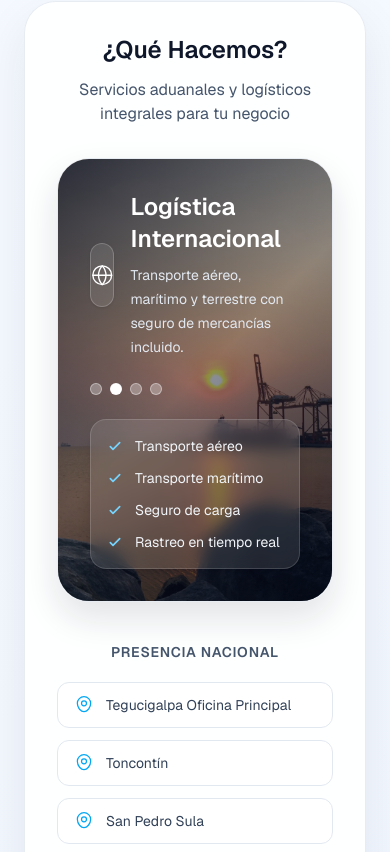
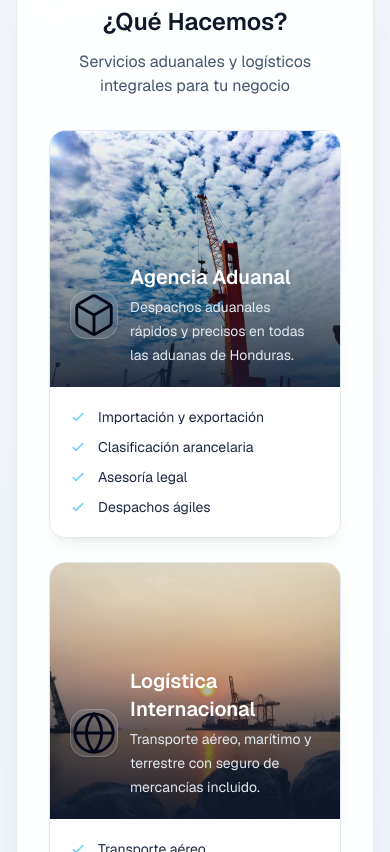
Before and after one commit to 007angel/AG-AD-01, a Next.js app: page / in a window 390 px wide. Shown: the part 1352-2204 px from the top of the page. Built offline with nearby package versions, Linux system fonts and the light colour scheme; no server answers.

Commit message:
AC Cambios de diseño en carousel
AC Cambios de diseño en carousel

```diff
--- a/src/app/page.tsx
+++ b/src/app/page.tsx
@@ -29,7 +29,7 @@ export default function Home() {
 
       <HeroVideo />
 
-      <section className="mx-auto flex max-w-7xl flex-col gap-6 px-6 py-8 lg:px-8 lg:py-16">
+      <section className="mx-auto flex max-w-screen-2xl flex-col gap-6 px-4 py-8 sm:px-6 lg:px-10 lg:py-16">
         <header className="mx-auto flex w-full max-w-4xl scroll-mt-28 flex-col items-center text-center gap-6">
           <div className="flex items-center gap-3">
             <span className={`h-px w-8 sm:w-12 ${isDarkMode ? "bg-sky-400/40" : "bg-sky-500/50"}`} />
--- a/src/components/HeroVideo.tsx
+++ b/src/components/HeroVideo.tsx
@@ -1,11 +1,42 @@
 "use client";
 
 import Image from "next/image";
+import { useEffect, useRef } from "react";
 
 export function HeroVideo() {
+  const videoRef = useRef<HTMLVideoElement | null>(null);
+
+  useEffect(() => {
+    const video = videoRef.current;
+    if (!video) return;
+
+    const tryPlay = () => {
+      if (video.paused) {
+        const p = video.play();
+        if (p) {
+          p.catch(() => {
+            /* autoplay bloqueado (Safari/Mac) */
+          });
+        }
+      }
+    };
+
+    tryPlay();
+    video.addEventListener("loadedmetadata", tryPlay);
+    video.addEventListener("canplay", tryPlay);
+    document.addEventListener("touchstart", tryPlay, { once: true });
+
+    return () => {
+      video.removeEventListener("loadedmetadata", tryPlay);
+      video.removeEventListener("canplay", tryPlay);
+      document.removeEventListener("touchstart", tryPlay);
+    };
+  }, []);
+
   return (
     <section id="inicio" className="relative w-full overflow-hidden">
       <video
+        ref={videoRef}
         src="/video/video-in-opt.mp4"
         poster="/video/poster.jpg"
         preload="auto"
--- a/src/components/ServiceCarousel.tsx
+++ b/src/components/ServiceCarousel.tsx
@@ -1,15 +1,15 @@
 "use client";
 
 import Image from "next/image";
-import { useEffect, useRef, useState } from "react";
+import { useState } from "react";
 import { defaultServiceBoxes } from "../lib/content";
 import { getThemeStyles } from "../lib/theme";
 import { IconCheck, IconMapPin } from "../lib/icons";
 
 const locations = [
-  "Tegucigalpa Oficina Principal",
+  "San Pedro Sula Oficina Principal",
+  "Tegucigalpa",
   "Toncontín",
-  "San Pedro Sula",
   "Puerto Cortés",
   "San Lorenzo",
   "Las Manos (Frontera Honduras – Nicaragua)",
@@ -22,39 +22,11 @@ const locations = [
 ];
 
 export function ServiceCarousel({ isDarkMode }: { isDarkMode: boolean }) {
-  const [activeIndex, setActiveIndex] = useState(0);
-  const [bgSrc, setBgSrc] = useState(defaultServiceBoxes[0].localImage);
-  const [isPaused, setIsPaused] = useState(false);
-  const intervalRef = useRef<ReturnType<typeof setInterval> | null>(null);
   const themeStyles = getThemeStyles(isDarkMode);
-  const active = defaultServiceBoxes[activeIndex];
-
-  useEffect(() => {
-    setBgSrc(active.localImage);
-  }, [activeIndex, active.localImage]);
-
-  useEffect(() => {
-    if (isPaused) return;
-    intervalRef.current = setInterval(() => {
-      setActiveIndex((current) => (current + 1) % defaultServiceBoxes.length);
-    }, 5000);
-    return () => {
-      if (intervalRef.current) clearInterval(intervalRef.current);
-    };
-  }, [isPaused]);
-
-  const goTo = (index: number) => {
-    setActiveIndex(index);
-    if (intervalRef.current) clearInterval(intervalRef.current);
-  };
+  const [failed, setFailed] = useState<Record<string, boolean>>({});
 
   return (
-    <section
-      id="servicios"
-      className={`${themeStyles.cardSection} scroll-mt-28 p-8 lg:p-10`}
-      onMouseEnter={() => setIsPaused(true)}
-      onMouseLeave={() => setIsPaused(false)}
-    >
+    <section id="servicios" className={`${themeStyles.cardSection} scroll-mt-28 p-8 lg:p-10`}>
       <div className="text-center">
         <h2 className={`text-2xl font-semibold sm:text-3xl ${themeStyles.accent}`}>¿Qué Hacemos?</h2>
         <p className={`mx-auto mt-3 max-w-2xl text-base ${themeStyles.mutedText}`}>
@@ -62,54 +34,57 @@ export function ServiceCarousel({ isDarkMode }: { isDarkMode: boolean }) {
         </p>
       </div>
 
-      <div className="mt-8 lg:mt-10">
-        <div className={themeStyles.serviceCardWrapper}>
+      <div className="mt-8 grid gap-6 md:grid-cols-2 lg:mt-10">
+        {defaultServiceBoxes.map((box) => (
+          <div
+            key={box.title}
+            className={`group relative overflow-hidden rounded-2xl border transition-all duration-300 ${
+              isDarkMode
+                ? "border-slate-700/60 shadow-lg shadow-slate-950/20"
+                : "border-slate-200 shadow-lg shadow-slate-950/5"
+            }`}
+          >
+            <div className="relative h-64 w-full overflow-hidden sm:h-72">
               <Image
-            src={bgSrc}
-            alt={active.title}
+                src={failed[box.title] ? box.image : box.localImage}
+                alt={box.title}
                 fill
-            sizes="(max-width: 1280px) 100vw, 1280px"
-            className="object-cover"
-            onError={() => setBgSrc(active.image)}
+                sizes="(max-width: 768px) 100vw, 50vw"
+                className="object-cover transition-transform duration-500 group-hover:scale-105"
+                onError={() => setFailed((prev) => ({ ...prev, [box.title]: true }))}
               />
-          <div className={themeStyles.serviceOverlay} />
-          <div className="relative flex min-h-[420px] flex-col justify-between gap-6 p-8 text-white transition-all duration-700 ease-out lg:p-10">
-            <div className="flex flex-col gap-6 md:flex-row md:items-center md:justify-between">
-              <div className="flex items-center gap-4">
-                <div className="flex h-16 w-16 items-center justify-center rounded-3xl border border-white/20 bg-white/10 text-3xl shadow-sm backdrop-blur-sm">
-                  {active.icon}
+              <div
+                className={`absolute inset-0 ${
+                  isDarkMode
+                    ? "bg-gradient-to-t from-slate-950/95 via-slate-950/40 to-transparent"
+                    : "bg-gradient-to-t from-slate-900/90 via-slate-900/30 to-transparent"
+                }`}
+              />
+              <div className="absolute inset-x-0 bottom-0 flex items-center gap-3 p-5">
+                <div className="flex h-12 w-12 flex-shrink-0 items-center justify-center rounded-2xl border border-white/20 bg-white/10 text-2xl shadow-sm backdrop-blur-sm">
+                  {box.icon}
                 </div>
                 <div>
-                  <h3 className="text-2xl font-semibold text-white">{active.title}</h3>
-                  <p className="mt-2 max-w-2xl text-sm leading-6 text-slate-200">
-                    {active.description}
+                  <h3 className="text-xl font-semibold text-white lg:text-2xl">{box.title}</h3>
+                  <p className="mt-1 max-w-xl text-sm leading-6 text-slate-200">
+                    {box.description}
                   </p>
                 </div>
               </div>
-              <div className="flex items-center gap-2 text-sm text-slate-200">
-                {defaultServiceBoxes.map((_, index) => (
-                  <button
-                    key={index}
-                    onClick={() => goTo(index)}
-                    className={`h-3 w-3 rounded-full border border-white/40 transition ${
-                      index === activeIndex ? "bg-white" : "bg-white/30 hover:bg-white/60"
-                    }`}
-                    aria-label={`Mostrar servicio ${index + 1}`}
-                  />
-                ))}
-              </div>
             </div>
 
-            <ul className="space-y-3 rounded-2xl border border-white/15 bg-white/10 p-4 text-sm shadow-lg shadow-slate-950/20 backdrop-blur-sm md:max-w-md">
-              {active.points.map((point) => (
-                <li key={point} className="flex items-start gap-3 text-slate-100">
+            <div className={`px-5 py-5 ${isDarkMode ? "bg-slate-900/70" : "bg-white/90"}`}>
+              <ul className="space-y-2.5">
+                {box.points.map((point) => (
+                  <li key={point} className="flex items-start gap-3 text-sm">
                     <IconCheck className="mt-0.5 h-4 w-4 flex-shrink-0 text-sky-300" />
-                  <span>{point}</span>
+                    <span className={isDarkMode ? "text-slate-100" : "text-slate-800"}>{point}</span>
                   </li>
                 ))}
               </ul>
             </div>
           </div>
+        ))}
       </div>
 
       <div className="mt-10">
--- a/src/components/ServicesDetail.tsx
+++ b/src/components/ServicesDetail.tsx
@@ -1,7 +1,7 @@
 "use client";
 
-import { useEffect, useState } from "react";
 import Image from "next/image";
+import { useState } from "react";
 import { getThemeStyles } from "../lib/theme";
 import {
   IconBox,
@@ -20,6 +20,9 @@ type ServiceGroup = {
   name: string;
   icon: React.ReactNode;
   modalities: string[];
+  /** Foto local en public/FotoCarousel (coloca el archivo con este nombre). */
+  localImage: string;
+  /** Foto de respaldo automática si no existe la local. */
   image: string;
 };
 
@@ -28,94 +31,77 @@ const groups: ServiceGroup[] = [
     name: "Despacho Aduanero De Importación",
     icon: <IconBox className="text-2xl" />,
     modalities: ["FCL", "FTL", "LCL", "LTL", "Aéreo"],
+    localImage: "/FotoCarousel/despacho-importacion.jpg",
     image: "https://images.unsplash.com/photo-1578575437130-527eed3abbec?auto=format&fit=crop&w=600&q=80",
   },
   {
     name: "Despacho Aduanero De Exportación",
     icon: <IconUpload className="text-2xl" />,
     modalities: ["FCL", "FTL", "LCL", "LTL"],
+    localImage: "/FotoCarousel/despacho-exportacion.jpg",
     image: "https://images.unsplash.com/photo-1755428855454-56c364d2a808?auto=format&fit=crop&w=600&q=80",
   },
   {
     name: "Permiso Fito Sanitario",
     icon: <IconLeaf className="text-2xl" />,
     modalities: ["Importación", "Exportación"],
+    localImage: "/FotoCarousel/permiso-fito.jpg",
     image: "https://images.unsplash.com/photo-1529313780224-1a12b68bed16?auto=format&fit=crop&w=600&q=80",
   },
   {
     name: "Permiso Zoo Sanitario",
     icon: <IconPaw className="text-2xl" />,
     modalities: ["Importación", "Exportación"],
+    localImage: "/FotoCarousel/permiso-zoo.jpg",
     image: "https://images.unsplash.com/photo-1548199973-03cce0bbc87b?auto=format&fit=crop&w=600&q=80",
   },
   {
     name: "Marchamo Nacional / Internacional",
     icon: <IconClipboard className="text-2xl" />,
     modalities: [],
+    localImage: "/FotoCarousel/marchamo.jpg",
     image: "https://images.unsplash.com/photo-1583521214690-73421a1829a9?auto=format&fit=crop&w=600&q=80",
   },
   {
     name: "Entregas Locales",
     icon: <IconTruck className="text-2xl" />,
     modalities: ["Camión", "Chasis FCL"],
+    localImage: "/FotoCarousel/entregas-locales.jpg",
     image: "https://images.unsplash.com/photo-1586528116311-ad8dd3c8310d?auto=format&fit=crop&w=600&q=80",
   },
   {
     name: "Declaración De Oficio",
     icon: <IconFile className="text-2xl" />,
     modalities: [],
+    localImage: "/FotoCarousel/declaracion-oficio.jpg",
     image: "https://images.unsplash.com/photo-1450101499163-c8848c66ca85?auto=format&fit=crop&w=600&q=80",
   },
   {
     name: "Tránsitos a Zona Libre",
     icon: <IconRefresh className="text-2xl" />,
     modalities: [],
+    localImage: "/FotoCarousel/transitos-zona-libre.jpg",
     image: "https://images.unsplash.com/photo-1553413077-190dd305871c?auto=format&fit=crop&w=600&q=80",
   },
   {
     name: "Asesoría Logística",
     icon: <IconCompass className="text-2xl" />,
     modalities: [],
+    localImage: "/FotoCarousel/asesoria-logistica.jpg",
     image: "https://images.unsplash.com/photo-1519992599773-1e1d4029929d?auto=format&fit=crop&w=600&q=80",
   },
   {
     name: "DUCA T",
     icon: <IconFileText className="text-2xl" />,
     modalities: [],
+    localImage: "/FotoCarousel/duca-t.jpg",
     image: "https://images.unsplash.com/photo-1568992687947-868a62a9f521?auto=format&fit=crop&w=600&q=80",
   },
 ];
 
-function getCardsPerView(): number {
-  if (typeof window === "undefined") return 4;
-  if (window.innerWidth >= 1024) return 4;
-  if (window.innerWidth >= 640) return 3;
-  return 2;
-}
-
 export function ServicesDetail({ isDarkMode }: { isDarkMode: boolean }) {
-  const [activePage, setActivePage] = useState(0);
-  const [perView, setPerView] = useState(4);
   const themeStyles = getThemeStyles(isDarkMode);
-
-  useEffect(() => {
-    setPerView(getCardsPerView());
-    const onResize = () => setPerView(getCardsPerView());
-    window.addEventListener("resize", onResize);
-    return () => window.removeEventListener("resize", onResize);
-  }, []);
-
-  const totalPages = Math.ceil(groups.length / perView);
-
-  useEffect(() => {
-    if (totalPages <= 1) return;
-    const id = setInterval(() => {
-      setActivePage((p) => (p + 1) % totalPages);
-    }, 6000);
-    return () => clearInterval(id);
-  }, [totalPages]);
-
-  const pageGroups = groups.slice(activePage * perView, activePage * perView + perView);
+  const [failed, setFailed] = useState<Record<string, boolean>>({});
 
   return (
     <section className={`${themeStyles.cardSection} scroll-mt-28 p-8 lg:p-10`}>
@@ -129,7 +115,7 @@ export function ServicesDetail({ isDarkMode }: { isDarkMode: boolean }) {
       </div>
 
       <div className="mt-8 grid gap-4 sm:grid-cols-2 lg:grid-cols-3 xl:grid-cols-4">
-        {pageGroups.map((group) => (
+        {groups.map((group) => (
           <div
             key={group.name}
             className={`group relative overflow-hidden rounded-2xl border transition-all duration-300 ${
@@ -140,11 +126,12 @@ export function ServicesDetail({ isDarkMode }: { isDarkMode: boolean }) {
           >
             <div className="relative h-36 w-full overflow-hidden">
               <Image
-                src={group.image}
+                src={failed[group.name] ? group.image : group.localImage}
                 alt={group.name}
                 fill
                 sizes="(max-width: 640px) 50vw, (max-width: 1024px) 33vw, 25vw"
                 className="object-cover transition-transform duration-500 group-hover:scale-105"
+                onError={() => setFailed((prev) => ({ ...prev, [group.name]: true }))}
               />
               <div className={`absolute inset-0 ${
                 isDarkMode
@@ -185,23 +172,6 @@ export function ServicesDetail({ isDarkMode }: { isDarkMode: boolean }) {
           </div>
         ))}
       </div>
-
-      {totalPages > 1 && (
-        <div className="mt-6 flex items-center justify-center gap-2">
-          {Array.from({ length: totalPages }).map((_, i) => (
-            <button
-              key={i}
-              onClick={() => setActivePage(i)}
-              className={`h-3 w-3 rounded-full border transition ${
-                isDarkMode
-                  ? `border-slate-500 ${i === activePage ? "bg-sky-400" : "bg-slate-600 hover:bg-slate-500"}`
-                  : `border-slate-300 ${i === activePage ? "bg-sky-500" : "bg-slate-300 hover:bg-slate-400"}`
-              }`}
-              aria-label={`Página ${i + 1}`}
-            />
-          ))}
-        </div>
-      )}
     </section>
   );
 }
--- a/src/components/SiteFooter.tsx
+++ b/src/components/SiteFooter.tsx
@@ -84,7 +84,14 @@ export function SiteFooter() {
               </a>
             </li>
             <li>
-              <IconClock className="h-4 w-4 text-amber-400" /> Horario de atención: {companyInfo.hours}
+              <div className="flex items-start gap-2">
+                <IconClock className="mt-0.5 h-4 w-4 flex-shrink-0 text-amber-400" />
+                <div className="flex flex-col gap-1">
+                  <span>Horario de atención:</span>
+                  <span>{companyInfo.hours.weekdays}</span>
+                  <span>{companyInfo.hours.saturday}</span>
+                </div>
+              </div>
             </li>
           </ul>
         </div>
--- a/src/lib/content.tsx
+++ b/src/lib/content.tsx
@@ -84,7 +84,10 @@ export type CompanyInfo = {
   email: string;
   whatsappText: string;
   address: string;
-  hours: string;
+  hours: {
+    weekdays: string;
+    saturday: string;
+  };
   socials: {
     facebook: string;
     instagram: string;
@@ -100,7 +103,10 @@ export const companyInfo: CompanyInfo = {
   whatsappText:
     "Hola, me gustaría solicitar una cotización para mis operaciones de comercio exterior.",
   address: "San Pedro Sula, Honduras",
-  hours: "Lunes a Viernes: 8:00 AM – 5:00 PM - Sábados: 8:00 AM – 12:00 PM",
+  hours: {
+    weekdays: "Lunes a Viernes: 8:00 AM – 5:00 PM",
+    saturday: "Sábados: 8:00 AM – 12:00 PM",
+  },
   socials: {
     facebook: "https://facebook.com/",
     instagram: "https://www.instagram.com/agenciaaduaneralya?utm_source=qr&igsh=cXhiMmJ5dXI1dHB4",
```
Lines whose indentation alone changed are shown as unchanged.
